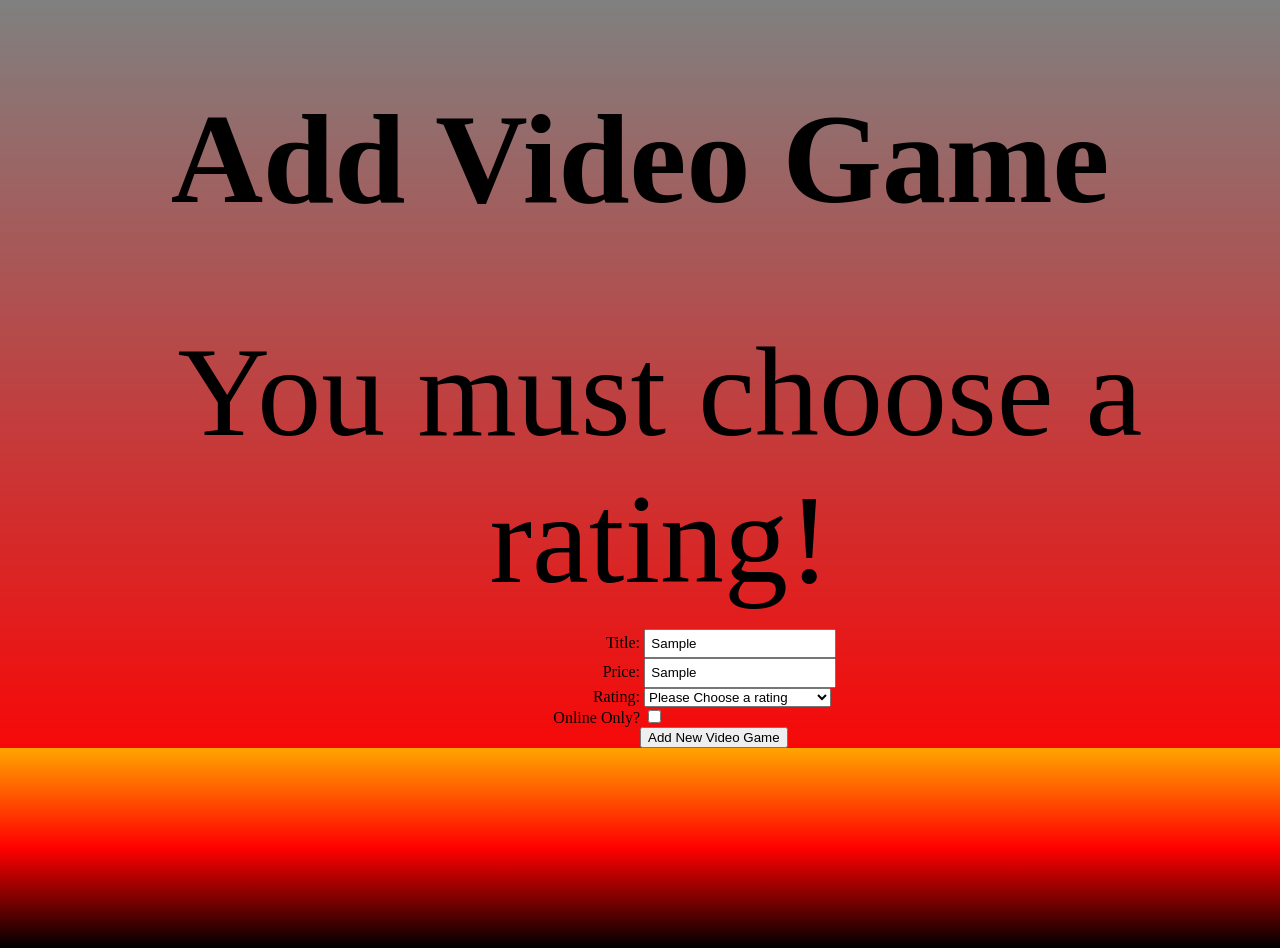
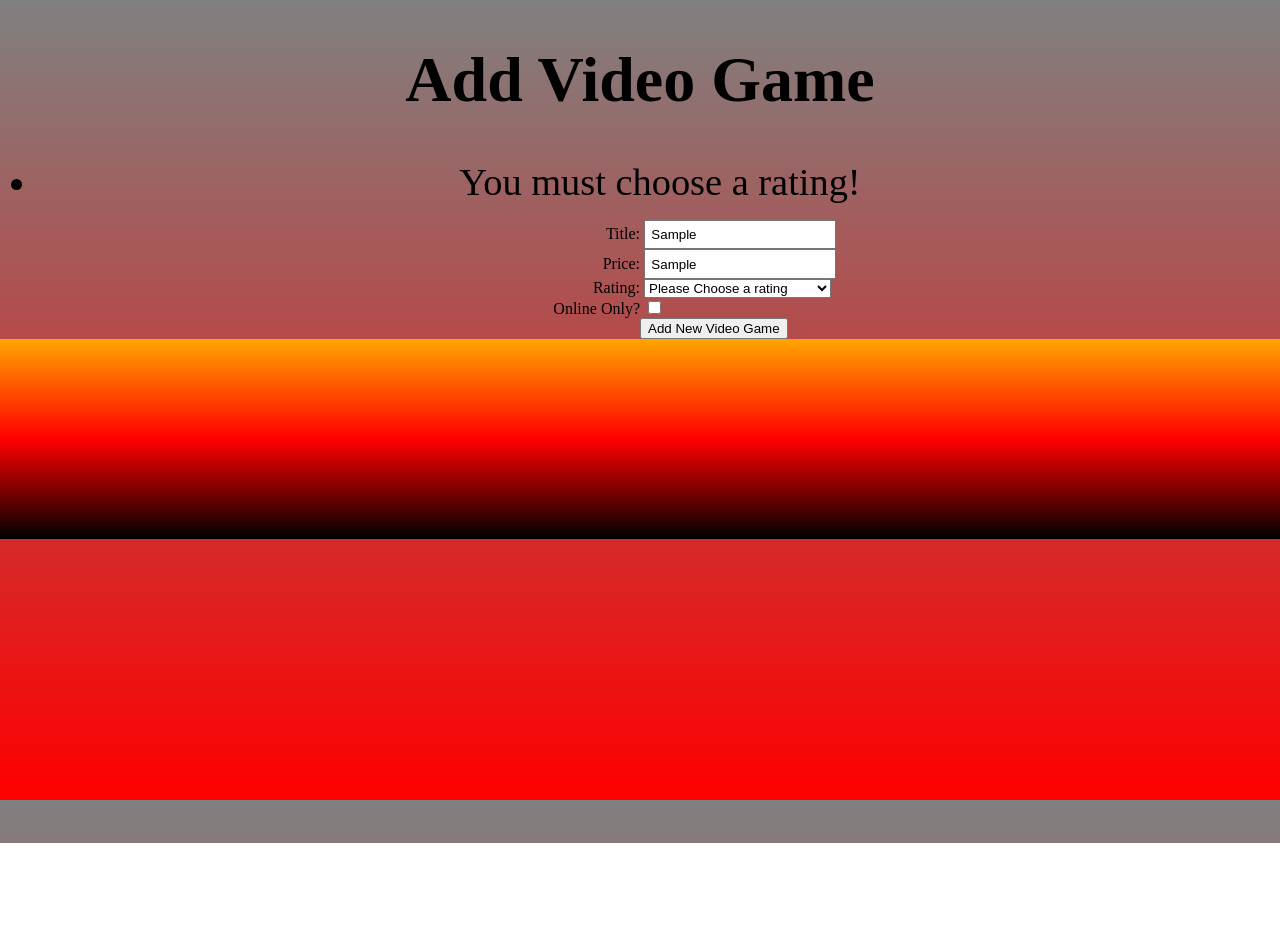
Before and after one commit to KnightShade07/Spring2020-CPW203-FormWithCustomClass, a plain HTML site: page index.html in a window 1280 px wide. Both pictures are taken after typing "Sample", "Sample" into the empty fields and a click on the button "Add New Video Game". After the commit the page ends 843 px from the top, so only its background shows below. Drawn offline with Linux system fonts and the light colour scheme.

Commit message:
Scaled Down Reactove Text Size, Added 2nd Gradient

```diff
--- a/css/site.css
+++ b/css/site.css
@@ -24,7 +24,7 @@ body{
 }
 h1{
     text-align: center;
-    font-size: 10vw;
+    font-size: 5vw; /*If you want the  reactive text to be smaller, just change font size*/
 }
  input[type=button]{
     margin-left: 50%;
@@ -34,14 +34,14 @@ h1{
 
 li{
     text-align: center;
-    font-size: 10vw;
+    font-size: 3vw;
 }
 .online{
     text-align: center;
 }
 #display{
     text-align: center;
-    font-size: 10vw;
+    font-size: 3vw;
 }
 
 
@@ -52,7 +52,7 @@ li{
     width: 100%;
     height: 200px;
     background: linear-gradient(orange, red,black);
-    margin-top: auto;
+    position: fixed;
 
 }
 #bottomGradText{
```
